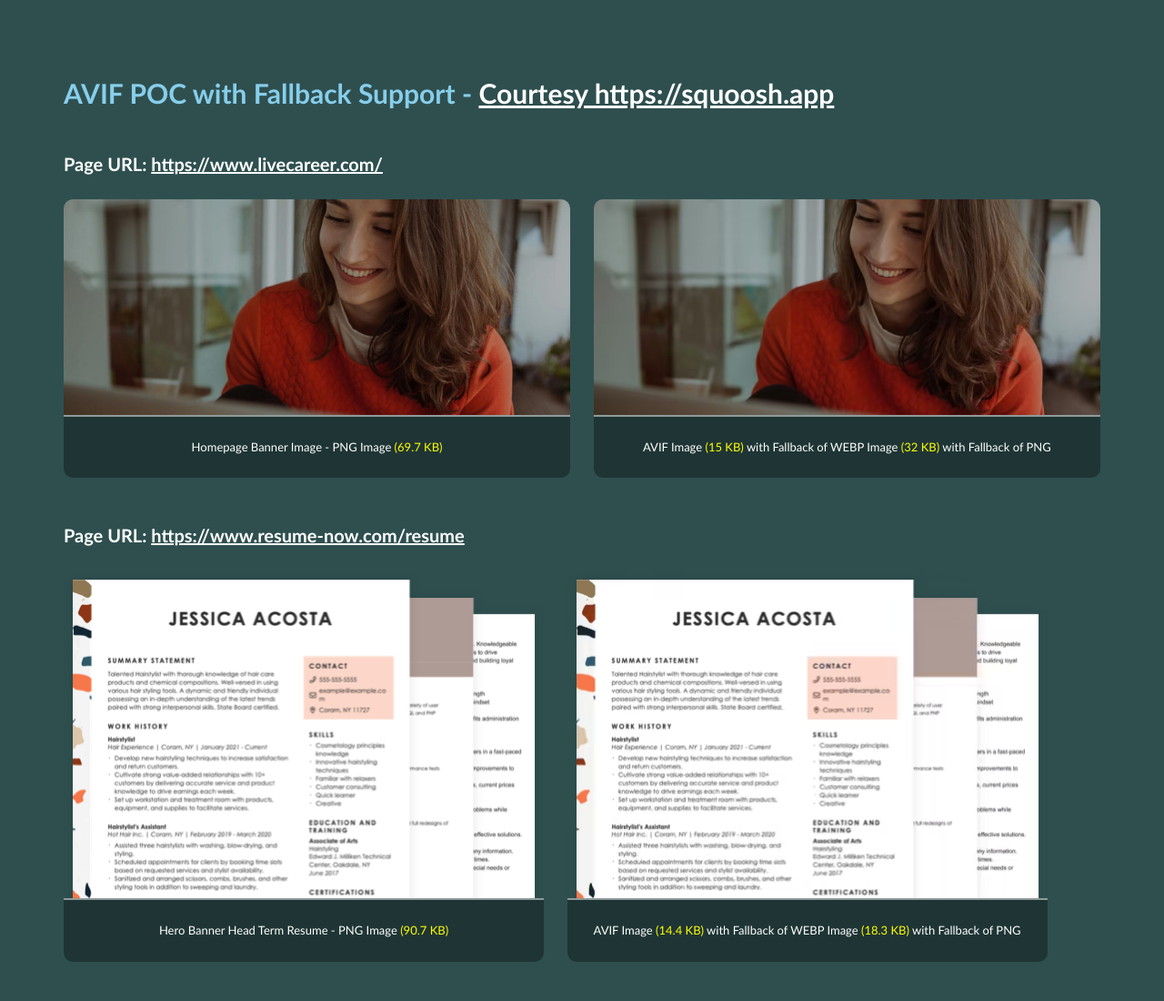
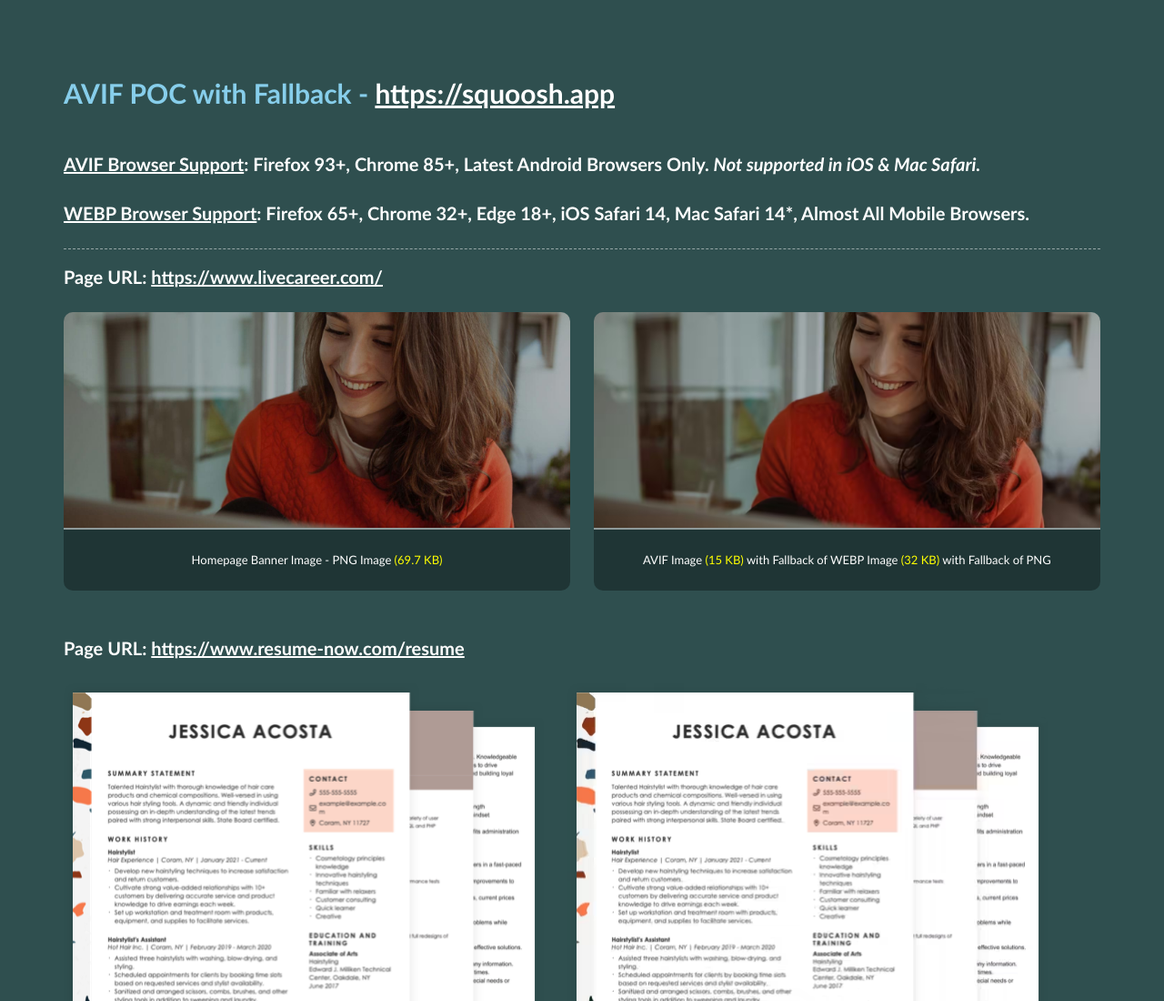
Before and after one commit to shyamkushwaha23/poc-avif, a plain HTML site: page index.html in a window 1280 px wide. Shown: the top 1100 px of the page at 91% size. Drawn offline with Linux system fonts and the light colour scheme.

Commit message:
PER-7981 | POC - AVIF Image Format with Fallback | Added browser support notes

```diff
--- a/index.html
+++ b/index.html
@@ -4,7 +4,7 @@
   <meta charset="UTF-8">
   <meta http-equiv="X-UA-Compatible" content="IE=edge">
   <meta name="viewport" content="width=device-width, initial-scale=1.0">
-  <title>AVIF POC with Fallback Support</title>
+  <title>AVIF POC with Fallback</title>
 
   <style>
     * {
@@ -38,7 +38,7 @@
       margin-bottom: 3vh;
     }
 
-    h2::before {
+    .page-url::before {
       content: 'Page URL: '
     }
 
@@ -139,10 +139,14 @@
 </head>
 <body>
   <main>
-    <h1>AVIF POC with Fallback Support - <a href="https://squoosh.app" target="_blank">Courtesy https://squoosh.app </a></h1>
+    <h1>AVIF POC with Fallback - <a href="https://squoosh.app" target="_blank"> https://squoosh.app </a></h1>
+    <h2><a href="https://caniuse.com/?search=avif" target="_blank">AVIF Browser Support</a>: Firefox 93+, Chrome 85+, Latest Android Browsers Only. <em>Not supported in iOS & Mac Safari.</em></h2>
+    <h2><a href="https://caniuse.com/?search=webp" target="_blank">WEBP Browser Support</a>: Firefox 65+, Chrome 32+, Edge 18+, iOS Safari 14, Mac Safari 14*, Almost All Mobile Browsers.</h2>
+    <hr style="border-style: dashed;border-width: 1px 0 0; opacity: .5;" />
+    <br />
 
 
-    <h2><a href="https://www.livecareer.com/" target="blank">https://www.livecareer.com/</a> </h2>
+    <h2 class="page-url"><a href="https://www.livecareer.com/" target="blank">https://www.livecareer.com/</a> </h2>
 
     <section class="container">
       <figure>
@@ -162,7 +166,7 @@
     </section>
 
 
-    <h2><a href="https://www.resume-now.com/resume" target="blank">https://www.resume-now.com/resume</a> </h2>
+    <h2 class="page-url"><a href="https://www.resume-now.com/resume" target="blank">https://www.resume-now.com/resume</a> </h2>
 
     <section class="container">
       <figure>
@@ -182,7 +186,8 @@
     </section>
 
 
-    <h2><a href="https://www.myperfectresume.com/resume" target="blank">https://www.myperfectresume.com/resume</a></h2>
+    <h2 class="page-url"><a href="https://www.myperfectresume.com/resume" target="blank">https://www.myperfectresume.com/resume</a></h2>
+
     <section class="container">
       <figure>
         <img src="images/combination-resume-format-bg.png" alt="Combination Resume Format Background" width="960" height="723" class="loading" style="aspect-ratio : 960/723" />
@@ -201,7 +206,8 @@
     </section>
 
 
-    <h2><a href="https://zety.com/" target="blank">https://zety.com/</a></h2>
+    <h2 class="page-url"><a href="https://zety.com/" target="blank">https://zety.com/</a></h2>
+
     <section class="container">
       <figure>
         <img src="images/carousel-resume-templates.jpg" alt="Carousel Resume Templates" width="1366" height="694" class="loading" style="aspect-ratio : 1366/694" />
```
